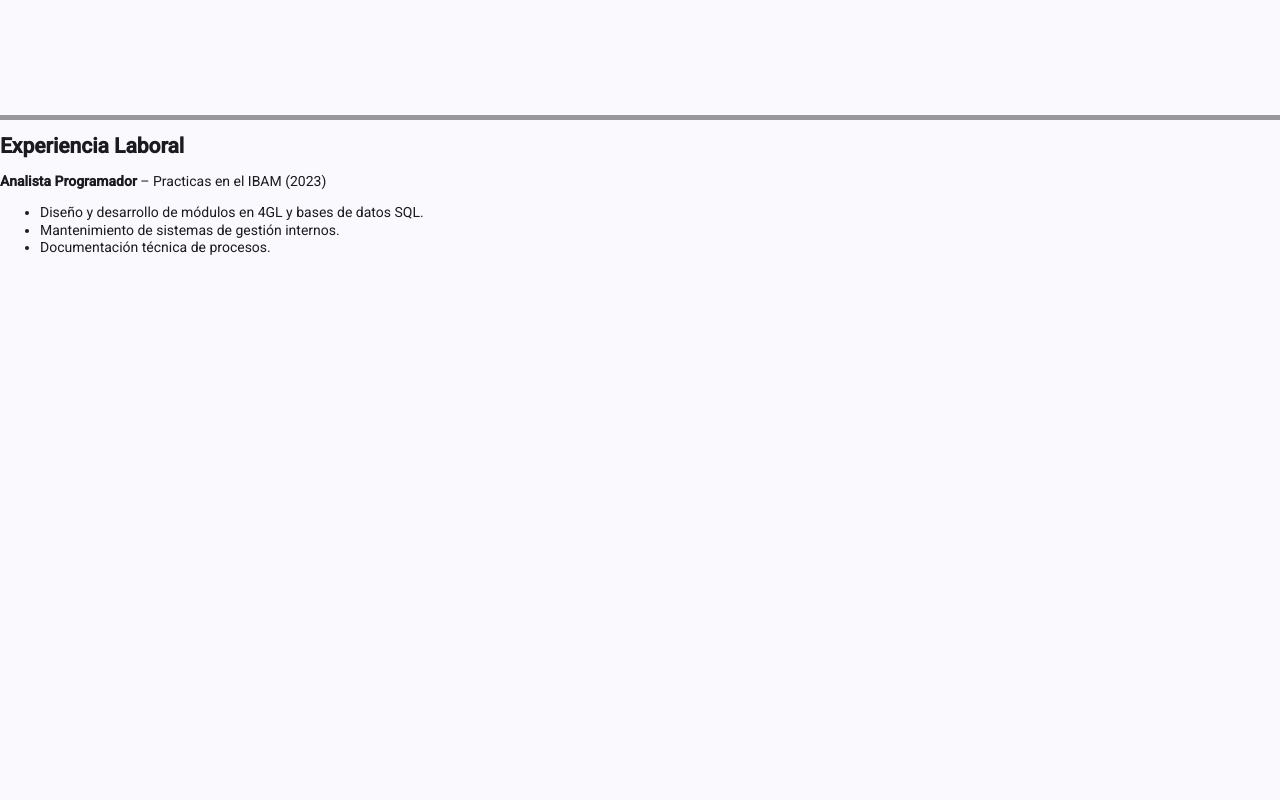
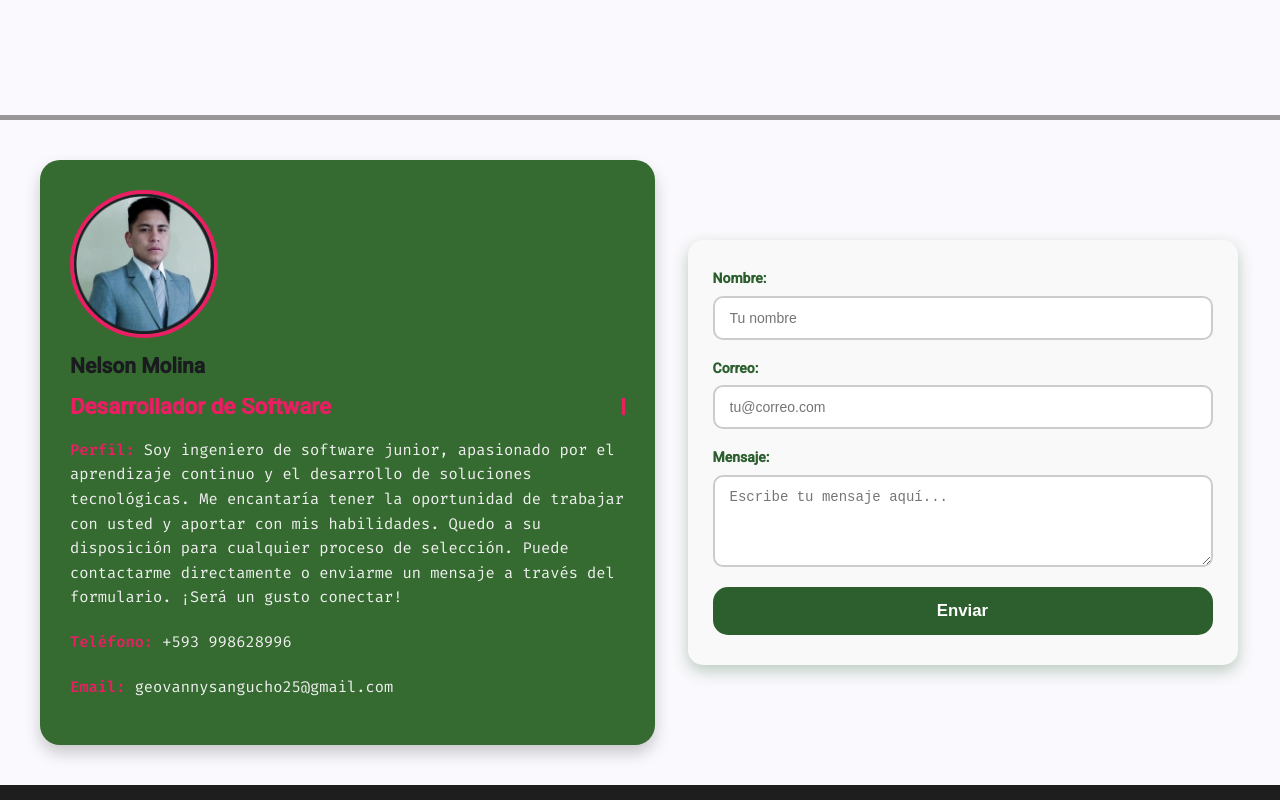
Before and after one commit to GeovannyMolina25/Profile_NelsonMolina, an Angular app: page / in a window 1280 px wide. Shown: the part 4180-4980 px from the top of the page. Built offline with nearby package versions, Linux system fonts and the light colour scheme.

Commit message:
ContactCompoent

```diff
--- a/src/app/profile/education/education.css
+++ b/src/app/profile/education/education.css
@@ -17,7 +17,6 @@
   background-color: #f5f5f5;
   border-radius: 16px;
   box-shadow: 0 4px 20px rgba(0, 0, 0, 0.2);
-  overflow: hidden;
   transition: transform 0.3s ease;
 }
 
--- a/src/app/profile/profile.html
+++ b/src/app/profile/profile.html
@@ -67,10 +67,6 @@
    <app-project></app-project>
   </section>
 
-  <section id="experiencia" class="section full-width section-size">
-    <app-work></app-work>
-  </section>
-
   <section id="contactame" class="section full-width ">
      <app-contact></app-contact>
   </section>
--- a/src/app/profile/profile.ts
+++ b/src/app/profile/profile.ts
@@ -5,7 +5,6 @@ import { LearnComponent } from './learn/learn';
 import { ProjectComponent } from './project/project';
 import { EducationComponent } from './education/education';
 import { SkillsComponent } from './skills/skills';
-import { WorkComponent } from './work/work';
 import { HeaderComponent } from '../components/header/header';
 import { FooterComponent } from '../components/footer/footer';
 
@@ -13,7 +12,7 @@ import { FooterComponent } from '../components/footer/footer';
 @Component({
   selector: 'app-profile',
   standalone: true,
-  imports: [CommonModule, ContactComponent, LearnComponent, ProjectComponent, EducationComponent, SkillsComponent, WorkComponent,HeaderComponent, FooterComponent],
+  imports: [CommonModule, ContactComponent, LearnComponent, ProjectComponent, EducationComponent, SkillsComponent,HeaderComponent, FooterComponent],
   templateUrl: './profile.html',
   styleUrls: ['./profile.css']
 })
--- a/src/app/profile/work/work.html
+++ /dev/null
@@ -1,8 +0,0 @@
-
-    <h2>Experiencia Laboral</h2>
-    <p><strong>Analista Programador</strong> – Practicas en el IBAM (2023)</p>
-    <ul>
-      <li>Diseño y desarrollo de módulos en 4GL y bases de datos SQL.</li>
-      <li>Mantenimiento de sistemas de gestión internos.</li>
-      <li>Documentación técnica de procesos.</li>
-    </ul>
```
Also changed, not shown: src/app/profile/work/work.ts (deleted, +0 -11 lines), src/app/profile/work/work.css (deleted), 1 other file (tests, documents, lock files or other folders).
